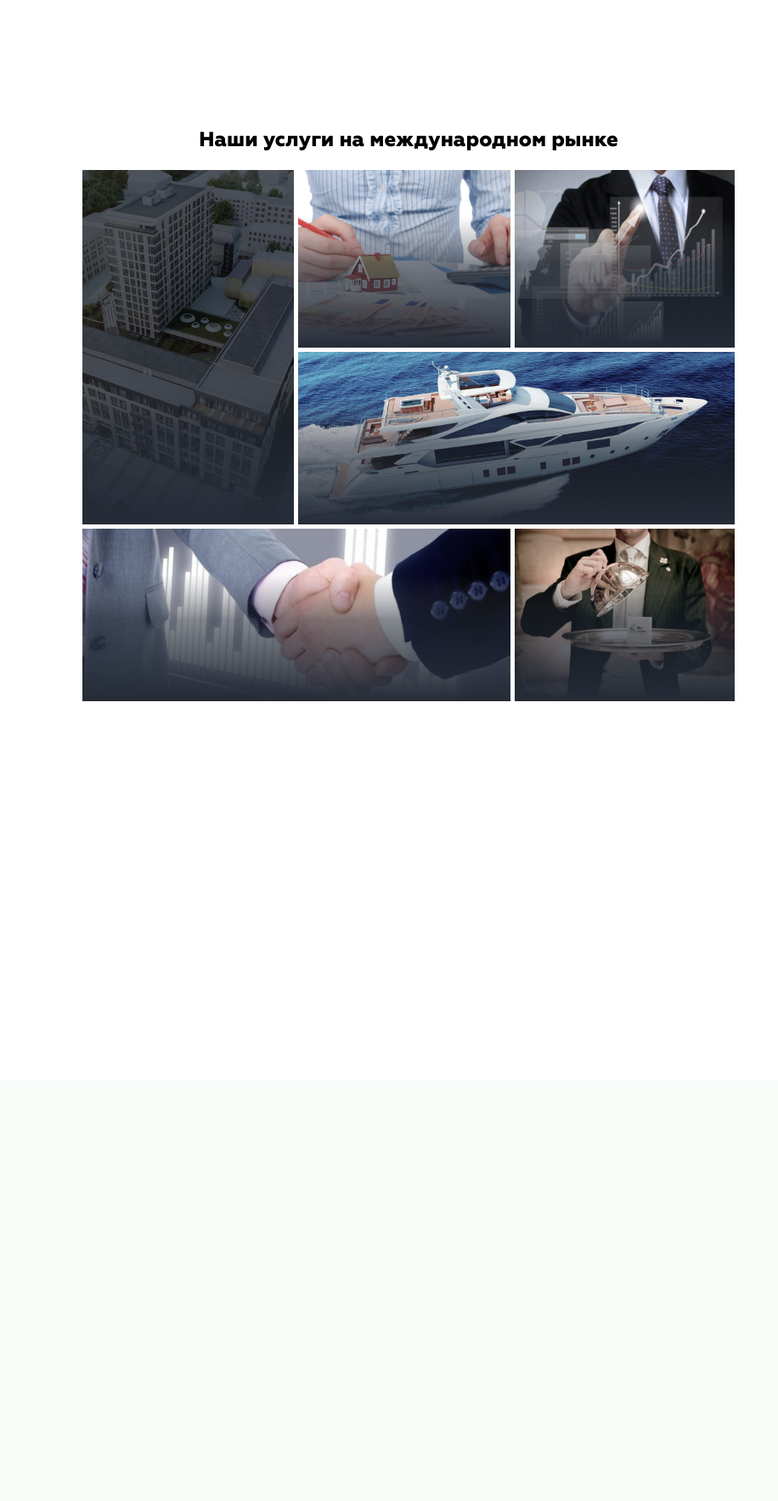
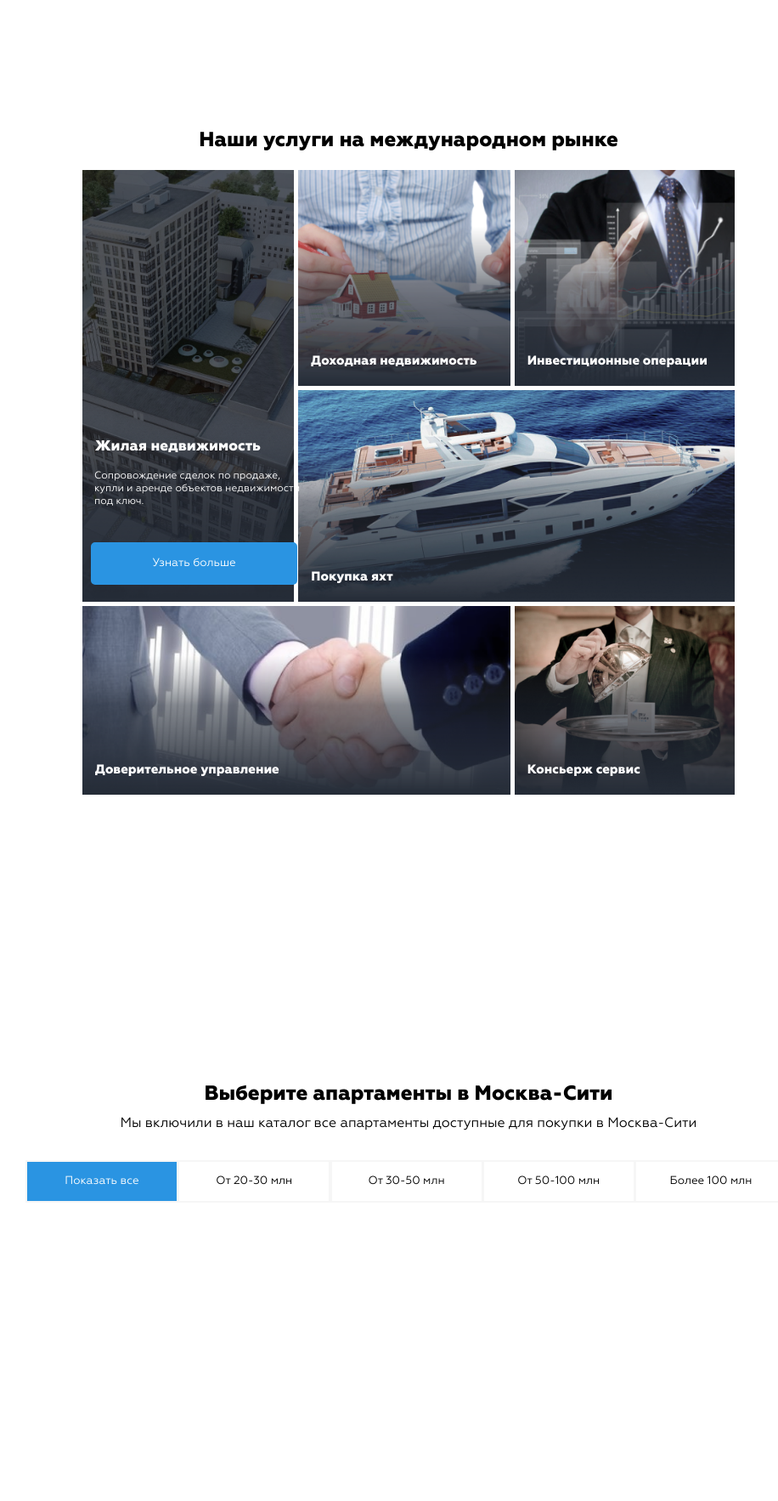
Before and after one commit to aram1l7/blitz, a PHP site: page / in a window 1280 px wide. Shown: the part 1720-3486 px from the top of the page at 85% size, without its empty margins (159-1075 px from the left). Before the commit the page ends 2545 px from the top, so only its background shows below. Run offline with PHP 8.4, Linux system fonts and the light colour scheme; some web fonts are replaced.

Commit message:
small update

```diff
--- a/css/style.css
+++ b/css/style.css
@@ -250,26 +250,26 @@ header .menu {
   margin-top: 35px;
 }
 
-.map{
+.map {
   background: #ffffff;
   border: 3px solid #f6f6f6;
   box-sizing: border-box;
   width: 70%;
   margin: 1rem auto;
-  height:50%;
+  height: 50%;
 }
-.city{
+.city {
   display: grid;
   grid-template-columns: repeat(6, 1fr);
   grid-template-rows: repeat(3, 1fr);
   grid-gap: 15px;
 }
 
-.uslugi{
-  height:140vh;
+.uslugi {
+  height: 140vh;
 }
 
-.uslugi h2{
+.uslugi h2 {
   font-size: 24px;
   font-family: Geometrica;
   text-align: center;
@@ -307,7 +307,6 @@ header .menu {
   grid-column-end: 5;
   grid-row-start: 1;
   grid-row-end: 2;
-
 }
 
 .gallery__item--3 {
@@ -322,7 +321,6 @@ header .menu {
   grid-column-end: 9;
   grid-row-start: 2;
   grid-row-end: 3;
-
 }
 .gallery__item--5 {
   grid-column-start: 1;
@@ -337,6 +335,94 @@ header .menu {
   grid-row-end: 9;
 }
 
-.gallery .gallery__item--1 h5,p{
-  z-index: 10000;
+.gallery__item--1 h3 {
+  color: #fff;
+  position: relative;
+  font-family: Geometrica;
+  bottom: 185px;
+  font-size: 17px;
+  line-height: 5px;
+  left: 15px;
 }
+
+.gallery__item--1 p {
+  color: #fff;
+  position: relative;
+  bottom: 160px;
+  font-size: 12px;
+  left: 14px;
+}
+.gallery__item--1 button {
+  position: relative;
+  background-color: #2a94e2;
+  bottom: 120px;
+  width: 243px;
+  height: 50px;
+  left: 10px;
+  color: #fff;
+  border: 2px solid #2a94e2;
+  box-sizing: border-box;
+  border-radius: 5px;
+}
+
+.gallery__item--1 button:hover {
+  cursor: pointer;
+  background-color: #f6f6f6;
+  color: black;
+  border: none;
+}
+
+.btn1 button {
+  color: #fff;
+}
+
+.gallery__item--2 h3,
+.gallery__item--3 h3,
+.gallery__item--4 h3,
+.gallery__item--5 h3,
+.gallery__item--6 h3 {
+  color: #fff;
+  position: relative;
+  font-family: Geometrica;
+  bottom: 39px;
+  font-size: 15px;
+  left: 15px;
+}
+
+.apartment {
+  height: 200vh;
+}
+
+.moscow-city {
+  text-align: center;
+  line-height: 35px;
+}
+.moscow-city h2 {
+  font-family: Geometrica;
+}
+
+.buttons {
+  justify-content: center;
+  text-align: center;
+  margin-top: 25px;
+}
+
+.buttons button {
+  width: 180px;
+  height: 50px;
+  margin-left: -5px;
+
+  border: 2px solid #f6f6f6;
+  background-color: white;
+}
+
+.buttons .active {
+  color: white;
+  background-color: #2a94e2;
+}
+
+.buttons button:hover {
+  cursor: pointer;
+  background: #f6f6f6;
+  color: black;
+}
--- a/index.html
+++ b/index.html
@@ -67,7 +67,7 @@
         Пройди тест и получи в подарок бутылку <br/> шампанского <b>Veuve Clicquot</b>
       </span>
       <div class="btn1">
-        <button class="blue"><span>Подобрать недвижимость</span></button>
+        <button class="blue">Подобрать недвижимость</button>
       </div>
     </section>
 
@@ -85,29 +85,55 @@
 
     <section class="uslugi">
       <h2>Наши услуги на международном рынке</h2>
-
       <div class="container">
         <div class="gallery">
-          <figure class="gallery__item gallery__item--1">
+          <div class="gallery__item gallery__item--1">
             <img src="/images/Rectangle12.png" alt="Gallery image 3" class="gallery__img">
-        </figure>
-            <figure class="gallery__item gallery__item--2">
+            <h3>Жилая недвижимость
+              </h3>
+              <p>Сопровождение сделок по продаже,<br/> купли и аренде объектов недвижимости под ключ.</p>
+              <button>Узнать больше</button>
+        </div>
+            <div class="gallery__item gallery__item--2">
                 <img src="/images/Rectangle13.png" alt="Gallery image 2" class="gallery__img">
-            </figure>
-            <figure class="gallery__item gallery__item--3">
+                <h3>Доходная недвижимость
+                </h3>
+            </div>
+            <div class="gallery__item gallery__item--3">
               <img src="/images/Rectangle14.png" alt="Gallery image 1" class="gallery__img">
-          </figure>
-            <figure class="gallery__item gallery__item--4">
+              <h3>Инвестиционные операции</h3>
+          </div>
+            <div class="gallery__item gallery__item--4">
                 <img src="/images/Rectangle15.png" alt="Gallery image 4" class="gallery__img">
-            </figure>
-            <figure class="gallery__item gallery__item--5">
+                <h3>Покупка яхт</h3>
+            </div>
+            <div class="gallery__item gallery__item--5">
                 <img src="/images/Rectangle16.png" alt="Gallery image 5" class="gallery__img">
-            </figure>
-            <figure class="gallery__item gallery__item--6">
+                <h3>Доверительное управление</h3>
+            </div>
+            <div class="gallery__item gallery__item--6">
                 <img src="/images/Rectangle17.png" alt="Gallery image 6" class="gallery__img">
-            </figure>
+                <h3>Консьерж сервис</h3>
+            </div>
         </div>
     </div>
+    </section>
+    <section class="apartment">
+      <div class="moscow-city">
+        <h2>Выберите апартаменты в Москва-Сити
+         </h2>
+        <span> Мы включили в наш каталог все апартаменты доступные для покупки в Москва-Сити</span>
+      </div>
+     <div class="buttons">
+       <button class="active">Показать все</button>
+       <button>От 20-30 млн</button>
+       <button>От 30-50 млн</button>
+       <button>От 50-100 млн</button>
+       <button>Более 100 млн</button>
+     </div>
+     <div class="rooms">
+
+     </div>
     </section>
 
   </body>
```
Also changed, not shown: images/Rectangle21.png (added), images/Rectangle22.png (added).
